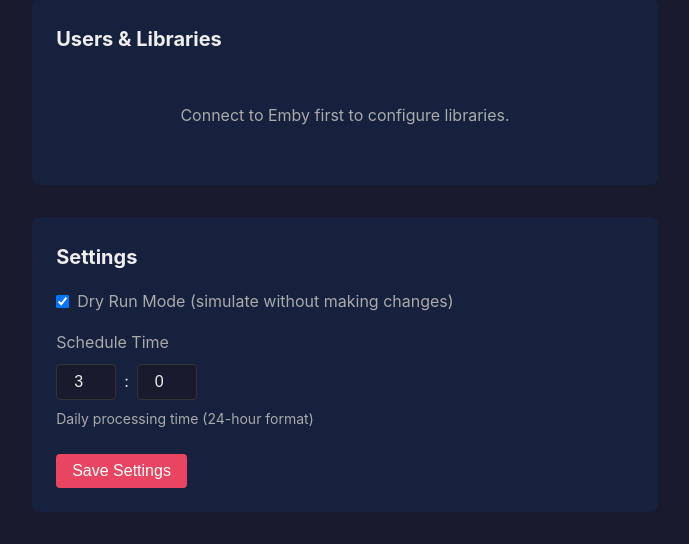
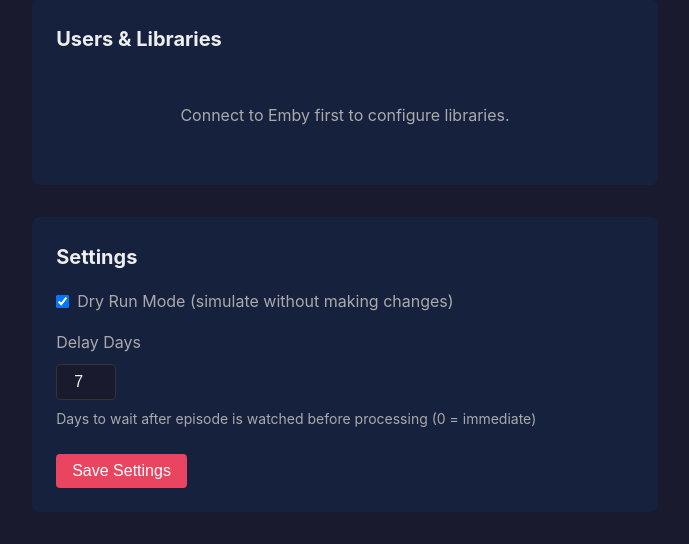
Before and after one commit to richiecoy/afterwatch, a FastAPI app: page /config/ in a window 1280 px wide. Shown: the part 1102-1646 px from the top of the page, without its empty margins (295-984 px from the left). Run offline with FastAPI, Linux system fonts and the light colour scheme; data that the repository does not hold is empty.

Commit message:
Update config.html

```diff
--- a/app/templates/config.html
+++ b/app/templates/config.html
@@ -183,24 +183,17 @@
                 </label>
             </div>
             <div class="form-group">
-                <label>Schedule Time</label>
-                <div class="time-inputs">
-                    <input
-                        type="number"
-                        name="schedule_hour"
-                        value="{{ settings.schedule_hour }}"
-                        min="0" max="23"
-                        class="time-input"
-                    > :
-                    <input
-                        type="number"
-                        name="schedule_minute"
-                        value="{{ settings.schedule_minute }}"
-                        min="0" max="59"
-                        class="time-input"
-                    >
-                </div>
-                <p class="help-text">Daily processing time (24-hour format)</p>
+                <label for="delay_days">Delay Days</label>
+                <input
+                    type="number"
+                    id="delay_days"
+                    name="delay_days"
+                    value="{{ settings.delay_days }}"
+                    min="0"
+                    max="30"
+                    class="time-input"
+                >
+                <p class="help-text">Days to wait after episode is watched before processing (0 = immediate)</p>
             </div>
             <div class="form-actions">
                 <button type="submit" class="btn btn-primary">Save Settings</button>
```
